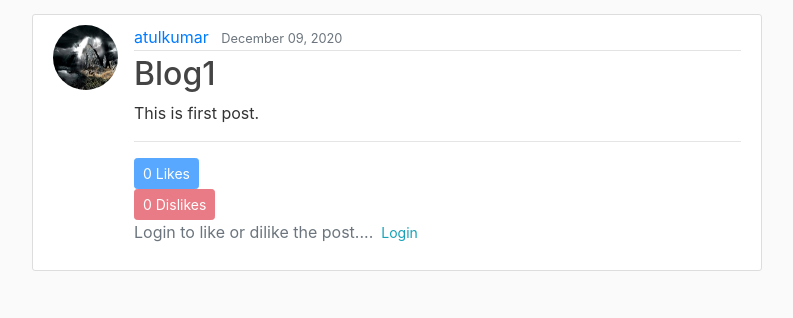
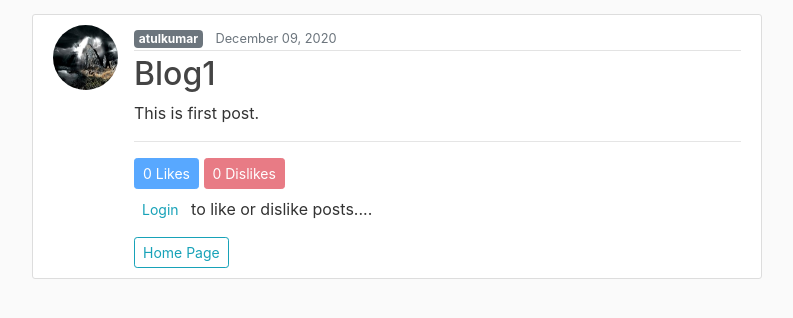
Before and after one commit to Atulkumar21/blog, a Django app: page /post/1/ in a window 1280 px wide. Shown: the part 66-384 px from the top of the page, without its empty margins (53-846 px from the left). Run offline with Django 3.2, Linux system fonts and the light colour scheme; data comes from the database, SQL or seed files in the repository; both versions use the stored data as it was after the commit; data that the repository does not hold is empty; some libraries are stand-ins or nearby versions.

Commit message:
Fixed some bugs and added styling to like and dislike button.

```diff
--- a/blog/templates/blog/base.html
+++ b/blog/templates/blog/base.html
@@ -39,8 +39,8 @@
                         <h2><p class="nav-item navbar-brand">Welcome, {{ request.user }}</p></h2>
                         <p class='text-muted'>Links you would like to visit.
                             <ul class="list-group">
-                                <a class="hoverclass" href="{% url 'user-own' %}"><li class="list-group-item list-group-item-light hoverclass">Your Latest posts</li></a>
-                                <a class="hoverclass" href="{% url 'blog-announcement' %}"><li class="list-group-item list-group-item-light hoverclass">Announcements</li></a>
+                                <a class="hoverclass" href="{% url 'user-own' %}"><li class="list-group-item list-group-item-light hoverclass text-center">Your Posts</li></a>
+                                <a class="hoverclass" href="{% url 'blog-announcement' %}"><li class="list-group-item list-group-item-light hoverclass text-center">Announcements</li></a>
                             </ul>
                         </p>
                     </div>
--- a/blog/templates/blog/home.html
+++ b/blog/templates/blog/home.html
@@ -3,17 +3,19 @@
 {% block content %}
 
   {% for post in posts %}
+    <a href="{% url 'post-detail' post.id %}">
       <article class="media content-section">
         <img class="rounded-circle article-img" src="{{post.author.profile.image.url}}">
         <div class="media-body">
           <div class="article-metadata">
-          <a class="mr-2" href="{% url 'user-posts' post.author.username %}">{{ post.author }}</a>
+            <a class="mr-2 badge badge-secondary" href="{% url 'user-posts' post.author.username %}">{{ post.author }}</a>
             <small class="text-muted">{{ post.date_posted|date:"F d, Y" }}</small>
           </div>
           <h2><a class="article-title" href="{% url 'post-detail' post.id %}">{{ post.title }}</a></h2>
           <p class="article-content">{{ post.content }}</p>
         </div>
       </article>
+    </a>
   {% endfor %}
   {%  if is_paginated %}
 
--- a/blog/templates/blog/logged_in_user_post.html
+++ b/blog/templates/blog/logged_in_user_post.html
@@ -7,7 +7,7 @@
       <img class="rounded-circle article-img" src="{{post.author.profile.image.url}}">
       <div class="media-body">
         <div class="article-metadata">
-          <a class="mr-2" href="{% url 'user-posts' post.author.username %}">{{ post.author }}</a>
+          <a class="mr-2 badge badge-secondary" href="{% url 'user-posts' post.author.username %}">{{ post.author }}</a>
           <small class="text-muted">{{ post.date_posted|date:"F d, Y" }}</small>
         </div>
         <h2><a class="article-title" href="{% url 'post-detail' post.id %}">{{ post.title }}</a></h2>
--- a/blog/templates/blog/navbar.html
+++ b/blog/templates/blog/navbar.html
@@ -9,8 +9,8 @@
         </button>
         <div class="collapse navbar-collapse" id="navbarToggle">
           <div class="navbar-nav mr-auto">
-            <a class="nav-item nav-link" href="{% url 'blog-home' %}">Home</a>
-            <a class="nav-item nav-link" href="{% url 'blog-about' %}">About</a>
+            <a class="nav-item nav-link"  href="{% url 'blog-home' %}">Home</a>
+            <a class="nav-item nav-link"  href="{% url 'blog-about' %}">About</a>
           </div>
           <!-- Navbar Right Side -->
           <div class="navbar-nav">
--- a/blog/templates/blog/post_detail.html
+++ b/blog/templates/blog/post_detail.html
@@ -6,7 +6,7 @@
     <img class="rounded-circle article-img" src="{{object.author.profile.image.url}}">
     <div class="media-body">
         <div class="article-metadata">
-            <a class="mr-2" href="{% url 'user-posts' object.author.username %}">{{ object.author }}</a>
+            <a class="mr-2 badge badge-secondary" href="{% url 'user-posts' object.author.username %}">{{ object.author }}</a>
             <small class="text-muted">{{ object.date_posted|date:"F d, Y" }}</small>
             {% if object.author == user %}
             <a class="btn btn-secondary btn-sm mt-1 mb-1" href="{% url 'post-update' object.pk %}">Update</a>
@@ -16,28 +16,27 @@
         <h2 class="article-title">{{ object.title }}</h2>
         <p class="article-content">{{ object.content }}</p>
         <hr>
-        <div>
-            {% if user.is_authenticated %}
-            <form action="{% url 'post-like' post.pk %}" method="post">
+        {% if user.is_authenticated %}
+            <form class="likedislike" action="{% url 'post-like' post.pk %}" method="post">
                 {% csrf_token %}
                 <button type="submit" name="post_id" value="{{ post.id }}" class="btn btn-primary btn-sm">{{object.total_likes}} Like{{object.total_likes|pluralize}}</button>
             </form>
-            <form action="{% url 'post-dislike' post.pk %}" method="post">
+            <form class="likedislike" action="{% url 'post-dislike' post.pk %}" method="post">
                 {% csrf_token %}
                 <button type="submit" name="post_id" value="{{ post.id }}" class="btn btn-danger btn-sm">{{object.total_dislikes}} Dislike{{object.total_dislikes|pluralize}}</button>
             </form>
-            {% else %}
-            <form action="{% url 'post-like' post.pk %}" method="post">
+        {% else %}
+            <form class="likedislike" action="{% url 'post-like' post.pk %}" method="post">
                 {% csrf_token %}
                 <button type="submit" name="post_id" value="{{ post.id }}" class="btn btn-primary btn-sm" disabled>{{object.total_likes}} Like{{object.total_likes|pluralize}}</button>
             </form>
-            <form action="{% url 'post-dislike' post.pk %}" method="post">
+            <form class="likedislike" action="{% url 'post-dislike' post.pk %}" method="post">
                 {% csrf_token %}
                 <button type="submit" name="post_id" value="{{ post.id }}" class="btn btn-danger btn-sm" disabled>{{object.total_dislikes}} Dislike{{object.total_dislikes|pluralize}}</button>
             </form>
-            <p class="text-muted">Login to like or dilike the post....<a class="btn-sm btn-outline-info" href="{% url 'login' %}">Login</a></p>
-            {% endif %}
-        </div>
+            <p class="mt-2"><a class="btn-sm btn-outline-info" href="{% url 'login' %}">Login</a> to like or dislike posts....</p>
+        {% endif %}
+        <a class="btn btn-sm btn-outline-info position-left" href="{% url 'blog-home' %}">Home Page</a>
     </div>
 </article>
 {% endblock content %}
--- a/blog/templates/blog/user_post.html
+++ b/blog/templates/blog/user_post.html
@@ -7,7 +7,7 @@
       <img class="rounded-circle article-img" src="{{post.author.profile.image.url}}">
       <div class="media-body">
         <div class="article-metadata">
-          <a class="mr-2" href="{% url 'user-posts' post.author.username %}">{{ post.author }}</a>
+          <a class="mr-2 badge badge-secondary" href="{% url 'user-posts' post.author.username %}">{{ post.author }}</a>
           <small class="text-muted">{{ post.date_posted|date:"F d, Y" }}</small>
         </div>
         <h2><a class="article-title" href="{% url 'post-detail' post.id %}">{{ post.title }}</a></h2>
--- a/blog/views.py
+++ b/blog/views.py
@@ -23,34 +23,27 @@ def like_post(request, pk):
     if not post.likes.filter(id= request.user.id).exists() and post.dislikes.filter(id= request.user.id).exists():
         post.dislikes.remove(request.user)
         post.likes.add(request.user)
-        liked= False
-        messages.success(request,f'You liked this post')
+        messages.success(request,f'You liked this post.')
     elif post.likes.filter(id= request.user.id).exists():
         post.likes.remove(request.user)
-        liked=False
-        messages.success(request,f'Removed from liked post')
+        messages.success(request,f'Removed from liked post.')
     elif not post.dislikes.filter(id= request.user.id).exists():
         post.likes.add(request.user)
-        liked= True
-        messages.success(request,f'You liked this post')
+        messages.success(request,f'You liked this post.')
     return HttpResponseRedirect(reverse('post-detail', args=[str(pk)]))
 
 @login_required
 def dislike_post(request, pk):
     post=get_object_or_404(Post, id=request.POST.get('post_id'))
-    disliked= False
     if not post.dislikes.filter(id= request.user.id).exists() and post.likes.filter(id= request.user.id).exists():
         post.likes.remove(request.user)
         post.dislikes.add(request.user)
-        liked= False
-        messages.success(request,f'You disliked this post')
+        messages.success(request,f'You disliked this post.')
     elif post.dislikes.filter(id= request.user.id).exists():
         post.dislikes.remove(request.user)
-        disliked=False
-        messages.success(request,f'Removed from disliked post')
+        messages.success(request,f'Removed from disliked post.')
     elif not post.likes.filter(id= request.user.id).exists():
         post.dislikes.add(request.user)
-        disliked= True
         messages.success(request,f'You disliked this post')
     return HttpResponseRedirect(reverse('post-detail', args=[str(pk)]))
 
--- a/static/css/main.css
+++ b/static/css/main.css
@@ -14,10 +14,6 @@ body {
 
   .bg-steel {
     background-color: #5f788a;
-  }
-
-  .like-dislike{
-    background-color: red !important;
   }
 
   .site-header .navbar-nav .nav-link {
@@ -104,3 +100,11 @@ body {
   .account-heading {
     font-size: 2.5rem;
   }
+
+  .likedislike{
+    display: inline;
+  }
+
+  .position-left{
+    padding-left: 20 !important;
+  }
--- a/users/templates/users/logout.html
+++ b/users/templates/users/logout.html
@@ -5,6 +5,7 @@
     <div class="border-top pt-3">
         <small class="text-muted">
         <a href="{% url 'login' %}">Login Again!</a>
+        <a class="btn btn-sm btn-outline-info position-left" href="{% url 'blog-home' %}">Home Page</a>
         </small>
     </div>
 {% endblock content %}
```
Also changed, not shown: db.sqlite3. Lines whose indentation alone changed are shown as unchanged.
